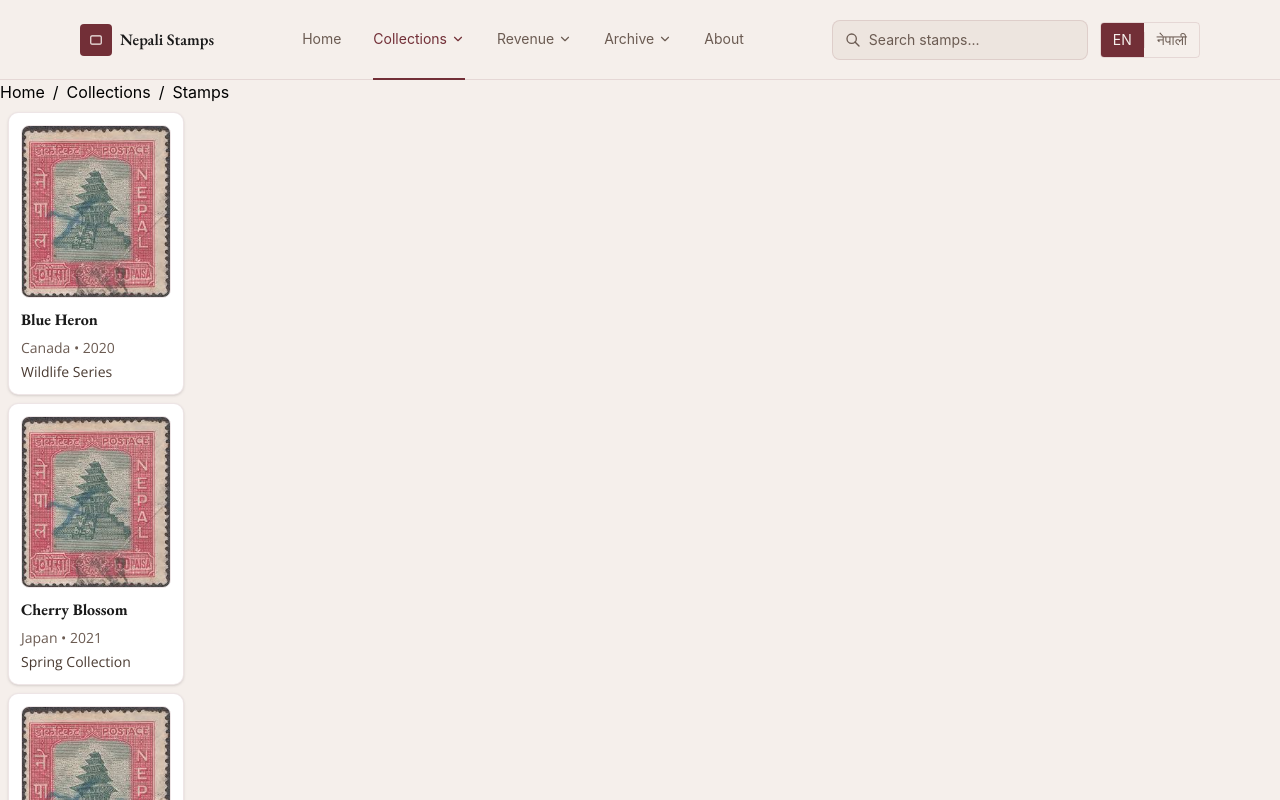
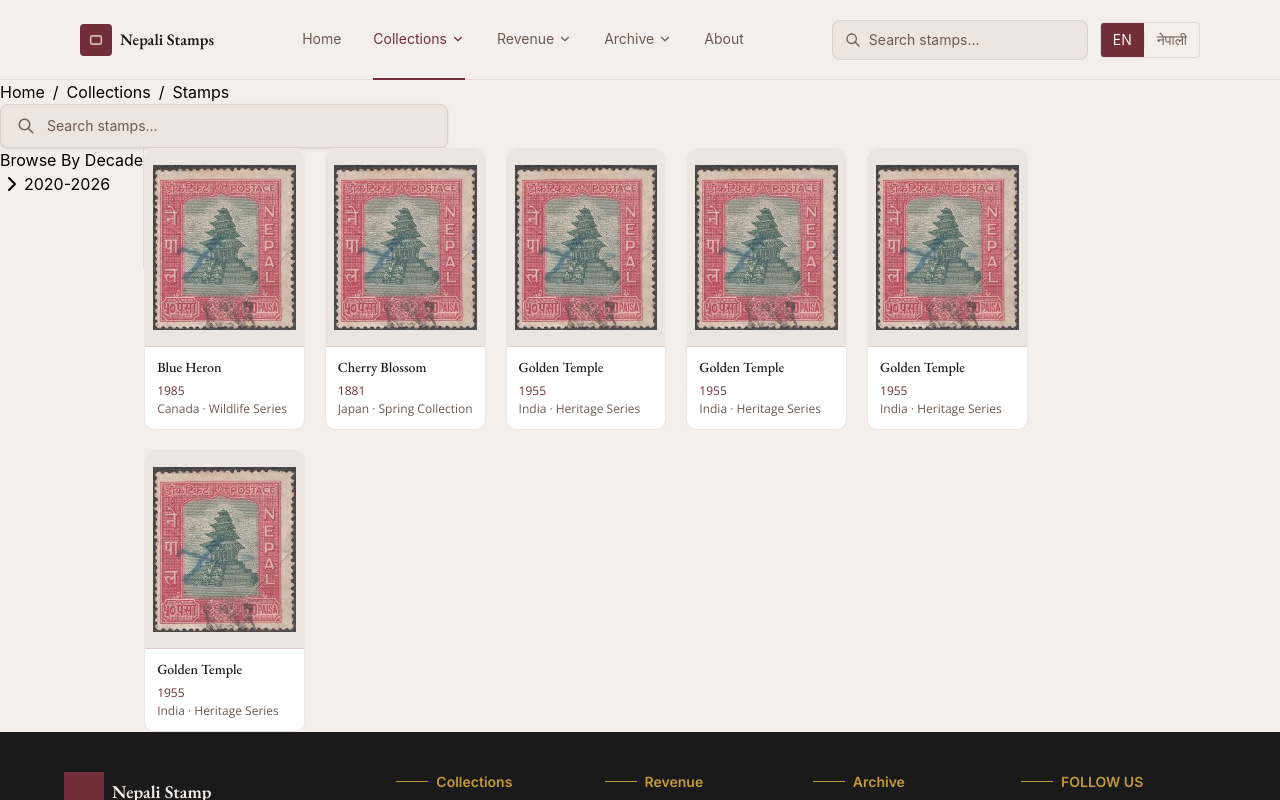
Before and after one commit to santubaba/Nepali-Stamp, a Next.js app: page /collections/stamps in a window 1280 px wide. Shown: the top 800 px of the page. Built offline with nearby package versions, Linux system fonts and the light colour scheme.

Commit message:
Implemented StampCard working on Stamp Page for stampgrid and decade filter

```diff
--- a/app/collections/stamps/page.tsx
+++ b/app/collections/stamps/page.tsx
@@ -1,44 +1,125 @@
+"use client";
 import BreadCrumb from "@/app/breadcrumbs/page";
+import SearchBar from "@/app/components/Search/SearchBar";
 import StampCard from "@/app/components/StampCard/StampCard";
-import Link from "next/link";
+import { ChevronDown, ChevronRight } from "lucide-react";
+import { useEffect, useState } from "react";
 
 export default function Stamps() {
   const stamps = [
     {
       id: 1,
+      slug: "np-01",
       title: "Blue Heron",
-      year: new Date("2020-01-15"),
+      year: 1985,
       country: "Canada",
-      metadata: "Wildlife Series",
+      description: "Wildlife Series",
       img: "/stamps/stamp2.jpg",
     },
     {
       id: 2,
+      slug: "np-02",
       title: "Cherry Blossom",
-      year: new Date("2021-04-10"),
+      year: 1881,
       country: "Japan",
-      metadata: "Spring Collection",
+      description: "Spring Collection",
       img: "/stamps/stamp2.jpg",
     },
     {
       id: 3,
+      slug: "np-03",
       title: "Golden Temple",
-      year: new Date("2019-08-05"),
+      year: 1955,
       country: "India",
-      metadata: "Heritage Series",
+      description: "Heritage Series",
+      img: "/stamps/stamp2.jpg",
+    },
+    {
+      id: 4,
+      slug: "np-04",
+      title: "Golden Temple",
+      year: 1955,
+      country: "India",
+      description: "Heritage Series",
+      img: "/stamps/stamp2.jpg",
+    },
+    {
+      id: 5,
+      slug: "np-05",
+      title: "Golden Temple",
+      year: 1955,
+      country: "India",
+      description: "Heritage Series",
+      img: "/stamps/stamp2.jpg",
+    },
+    {
+      id: 6,
+      slug: "np-06",
+      title: "Golden Temple",
+      year: 1955,
+      country: "India",
+      description: "Heritage Series",
       img: "/stamps/stamp2.jpg",
     },
   ];
+
+  const [isDown, setIsDown] = useState(false);
+  const [query, setQuery] = useState("");
+  const [debounceQuery, setDebounceQuery] = useState("");
+
+  useEffect(() => {
+    const timer = setTimeout(() => {
+      setDebounceQuery(query);
+    }, 300);
+    return () => {
+      clearTimeout(timer);
+    };
+  }, [query]);
+
   return (
     <div>
       <BreadCrumb />
-       <div>
-        {stamps.map((item)=>(
-          <Link href={`stamps/${item.id}`} key={item.id}>
-            <StampCard title={item.title} year={item.year} country={item.country} metadata={item.metadata} img={item.img} id={item.id}/>
-          </Link>
-        ))}
-       </div>
+      <div>
+        <SearchBar query={query} setQuery={setQuery} />
+        {/* Stamp Grid */}
+        <div className="flex ">
+          <div className=" h-30 border-r border-brand-border">
+            <h1>Browse By Decade</h1>
+            <div className="flex">
+              {isDown == false ? (
+                <ChevronRight onClick={() => setIsDown(!isDown)} />
+              ) : (
+                <ChevronDown onClick={() => setIsDown(!isDown)} />
+              )}
+
+              <div> 2020-2026</div>
+              {isDown ? (
+                <div>
+                  <div>2020</div>
+                  <div>2021</div>
+                  <div>2022</div>
+                </div>
+              ) : (
+                <div></div>
+              )}
+            </div>
+          </div>
+          <div className="grid grid-cols-5 gap-5">
+            {stamps.map((item) => (
+              <StampCard
+                key={item.id}
+                title={item.title}
+                slug={item.slug}
+                year={item.year}
+                country={item.country}
+                description={item.description}
+                img={item.img}
+                id={item.id}
+              />
+            ))}
+          </div>
+        </div>
+      </div>
     </div>
   );
 }
--- a/app/components/Navbar/page.tsx
+++ b/app/components/Navbar/page.tsx
@@ -12,7 +12,7 @@
 import { useState, useEffect } from "react";
 import { usePathname, useRouter } from "next/navigation";
 import { useContext } from "react";
-  import { LanguageContext } from "@/app/context/LanguageContext";;
+import { LanguageContext } from "@/app/context/LanguageContext";
 export default function Navbar() {
   const languageContext = useContext(LanguageContext);
   if (!languageContext) {
--- /dev/null
+++ b/app/components/Search/SearchBar.tsx
@@ -0,0 +1,24 @@
+import { IconSearch } from "@tabler/icons-react";
+
+interface Query {
+  query: string;
+  setQuery: React.Dispatch<React.SetStateAction<string>>;
+}
+
+export default function SearchBar({ query, setQuery }: Query) {
+  return (
+    <div className="w-full max-w-md">
+      <form className="flex h-11 items-center gap-3 rounded-lg border border-brand-border bg-brand-surface px-4 shadow-sm">
+        <IconSearch size={18} className="text-brand-muted shrink-0" />
+
+        <input
+          type="text"
+          value={query}
+          onChange={(e) => setQuery(e.target.value)}
+          placeholder="Search stamps..."
+          className="flex-1 bg-transparent text-sm text-brand-text placeholder:text-brand-muted outline-none"
+        />
+      </form>
+    </div>
+  );
+}
--- a/app/components/StampCard/StampCard.tsx
+++ b/app/components/StampCard/StampCard.tsx
@@ -1,40 +1,52 @@
 import Image from "next/image";
+import Link from "next/link";
 
-interface StampsProps {
-  id:number,
+interface StampCardProps {
+  id: number;
+  slug: string; // needed for the detail page link
   title: string;
-  year: Date;
+  year: number; // plain number — DB returns Int, not Date
   country: string;
-  metadata: string;
-  img: string;
+  description: string; // renamed from metadata — more honest about what it is
+  img: string; // R2 public URL — Phase 5 wires this from DB
 }
 
-export default function StampCard(info: StampsProps) {
+export default function StampCard({
+  slug,
+  title,
+  year,
+  country,
+  description,
+  img,
+}: StampCardProps) {
   return (
-    <main className="m-2">
-      <div className="p-3 transition-all bg-white border shadow-sm w-44 rounded-xl border-brand-border hover:-translate-y-1 hover:shadow-md">
+    <Link
+      href={`/stamps/${slug}`}
+      className="group block overflow-hidden bg-white border border-brand-border rounded-xl transition-all duration-200 hover:-translate-y-1 hover:shadow-md hover:border-brand-primary/40"
+    >
+      {/* Image area */}
+      <div className="relative w-full aspect-[4/5] border-b border-brand-border bg-brand-surface">
         <Image
-          src={info.img}
-          alt={info.title}
-          width={160}
-          height={200}
-          className="object-cover w-full h-auto border rounded-lg border-brand-border"
+          src={img}
+          alt={title}
+          fill
+          className="object-contain p-2"
+          sizes="(max-width: 640px) 50vw, (max-width: 1024px) 33vw, 25vw"
         />
+      </div>
 
-        <div className="mt-3">
-          <h2 className="text-base font-bold leading-tight font-heading text-brand-text">
-            {info.title}
-          </h2>
+      {/* Info area */}
+      <div className="p-3">
+        <h2 className="text-sm font-medium font-heading text-brand-text leading-tight line-clamp-2">
+          {title}
+        </h2>
 
-          <p className="mt-2 text-sm font-meta text-brand-muted">
-            {info.country} • {info.year.getFullYear()}
-          </p>
+        <p className="mt-1.5 text-xs font-meta text-brand-primary">{year}</p>
 
-          <p className="mt-1 text-sm font-meta text-brand-secondary">
-            {info.metadata}
-          </p>
-        </div>
+        <p className="mt-0.5 text-xs font-meta text-brand-muted line-clamp-1">
+          {country} · {description}
+        </p>
       </div>
-    </main>
+    </Link>
   );
 }
```
Lines whose indentation alone changed are shown as unchanged.
